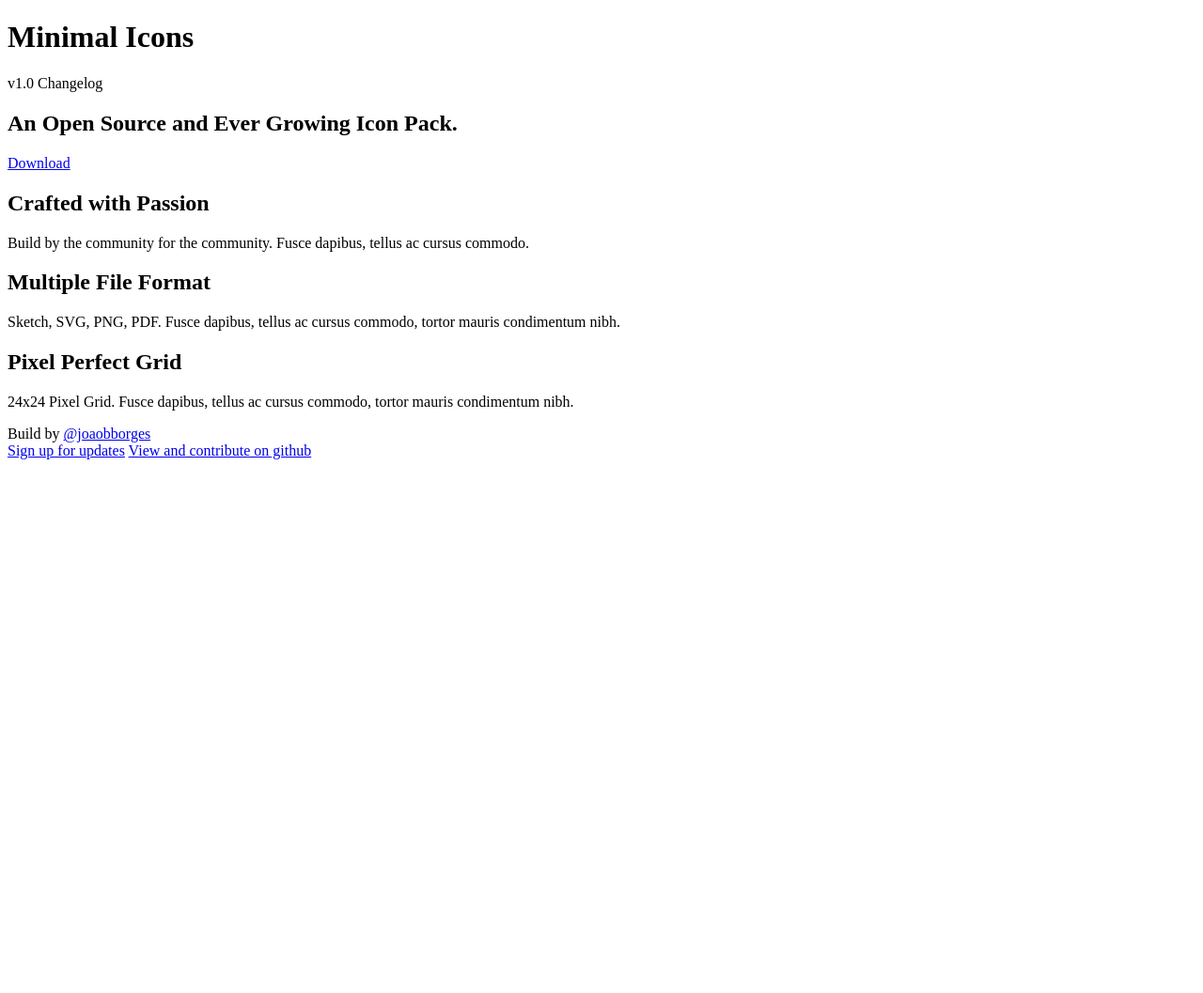
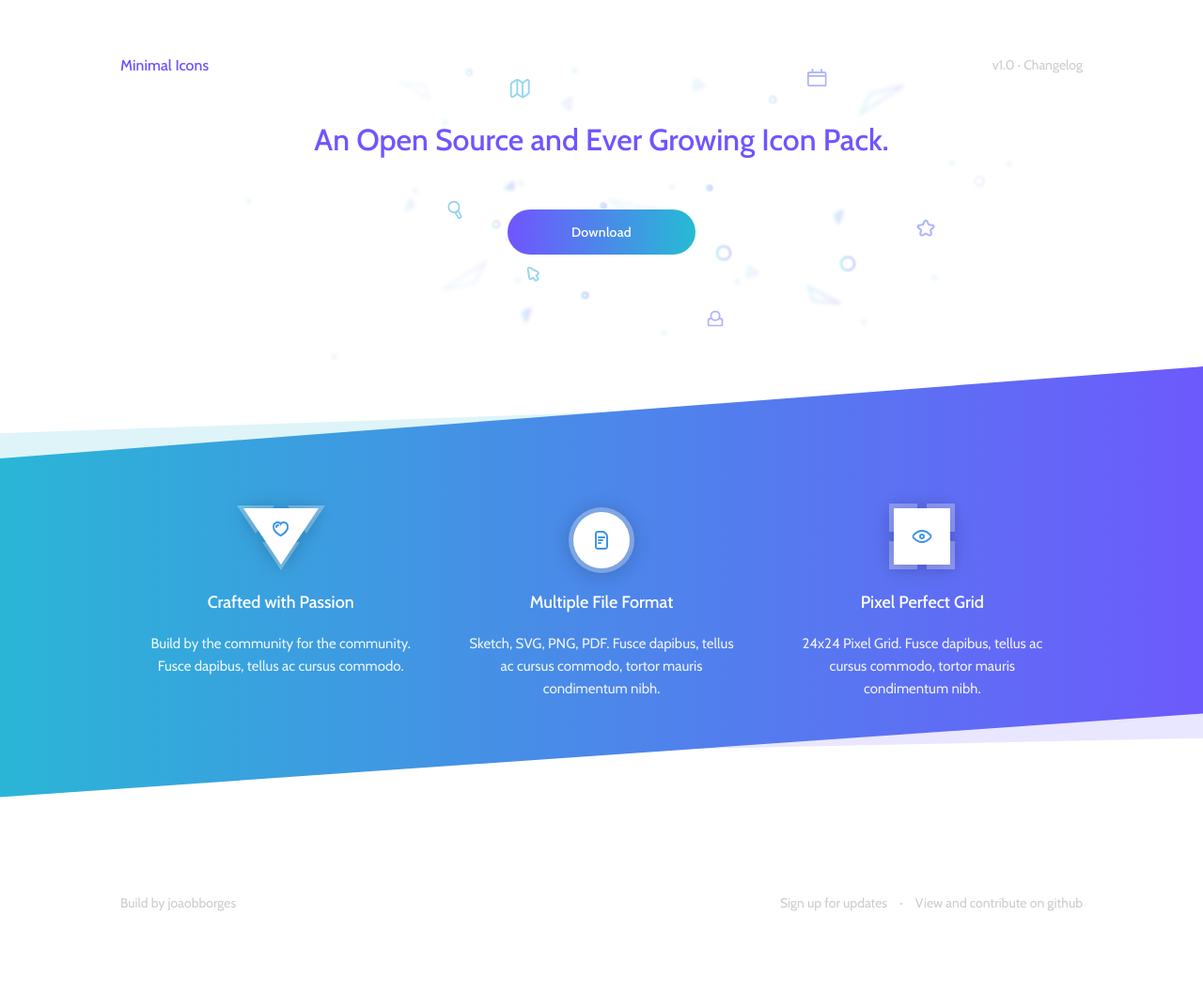
Before and after one commit to joaobborges/minimal-icons, a plain HTML site: page index.html in a window 1280 px wide. Shown: the whole page at 94% size. Before the commit the page ends 800 px from the top, so only its background shows below. Drawn offline with nearby package versions, Linux system fonts and the light colour scheme.

Commit message:
first styles for the landing page
still need to work on details

```diff
--- /dev/null
+++ b/css/style.css
@@ -0,0 +1,213 @@
+/* CSS Reset */
+
+html, body, div, span, applet, object, iframe,
+h1, h2, h3, h4, h5, h6, p, blockquote, pre,
+a, abbr, acronym, address, big, cite, code,
+del, dfn, em, img, ins, kbd, q, s, samp,
+small, strike, strong, sub, sup, tt, var,
+b, u, i, center,
+dl, dt, dd, ol, ul, li,
+fieldset, form, label, legend,
+table, caption, tbody, tfoot, thead, tr, th, td,
+article, aside, canvas, details, embed,
+figure, figcaption, footer, header, hgroup,
+menu, nav, output, ruby, section, summary,
+time, mark, audio, video {
+	margin: 0;
+	padding: 0;
+	border: 0;
+	font-size: 100%;
+	font: inherit;
+	vertical-align: baseline;
+}
+/* HTML5 display-role reset for older browsers */
+article, aside, details, figcaption, figure,
+footer, header, hgroup, menu, nav, section {
+	display: block;
+}
+body {
+	line-height: 1;
+}
+ol, ul {
+	list-style: none;
+}
+blockquote, q {
+	quotes: none;
+}
+blockquote:before, blockquote:after,
+q:before, q:after {
+	content: '';
+	content: none;
+}
+table {
+	border-collapse: collapse;
+	border-spacing: 0;
+}
+html {
+  box-sizing: border-box;
+}
+*, *:before, *:after {
+  box-sizing: inherit;
+}
+
+/* My Styles */
+
+/* Global */
+.container {
+  width: 80%;
+  height: 100%;
+  display: block;
+  margin:0 auto;
+  position: relative;
+}
+
+a {
+  text-decoration: none;
+  color:#cccccc;
+}
+a:hover {
+  color:#B3B3B3;
+}
+.right {
+  float: right;
+  display: inline-block;
+}
+.left {
+  float: left;
+  display: inline-block;
+}
+.col {
+  float: left;
+  display: inline-block;
+  width: 33.333%;
+  padding: 30px;
+  height: 200px;
+  position: relative;
+  top: 50%;
+  transform: translateY(-50%);
+}
+body {
+  font-family: 'Cabin', sans-serif;
+}
+
+header {
+  height: 96px;
+  width: 100%;
+}
+
+p {
+  font-size: 15px;
+  line-height: 24px;
+}
+
+.header-more {
+  padding: 62px 0 0 0;
+  font-size: 14px;
+  color:#CCCCCC;
+}
+
+.logo {
+  font-size: 16px;
+  color:#7154FF;
+  font-weight: 500;
+  padding: 62px 0 0 0;
+}
+
+.hero {
+
+  height:384px;
+  background: url("../img/background-hero.svg");
+  background-size: 822px 359px;
+  background-repeat: no-repeat;
+  background-position: 258px 48px;
+}
+.hero h1 {
+  font-size: 32px;
+  line-height: 48px;
+  color:#7154FF;
+  font-weight: 500;
+  text-align: center;
+  display: block;
+  padding: 125px 0 0;
+
+}
+.btn {
+  height: 48px;
+  width: 200px;
+  border-radius: 30px;
+  color:#FFFFFF;
+  background:#7154FF;
+  background-image: linear-gradient(-90deg, #26BBD4 0%, #7154FF 100%);
+  display: block;
+  text-decoration: none;
+  margin: 50px auto 0;
+  text-align: center;
+  font-size: 14px;
+  line-height: 48px;
+  font-weight: 500;
+  letter-spacing: 0.3px;
+  transition: transform .12s ease-in-out,color .12s ease-in-out;
+
+}
+.btn:hover {
+  color:#FFFFFF;
+  background-image: #7154FF;
+  transform: scale(1.1);
+  background-image: linear-gradient(-90deg, #7154FF 0%, #7154FF 100%);
+  transition: transform .12s ease-in-out,color .12s ease-in-out;
+}
+
+.features {
+
+  height: 470px;
+  width: 100%;
+  background: url("../img/section-bg.svg") center no-repeat;
+  position: relative;
+}
+
+.features h2, .features p {
+  text-align: center;
+  display: block;
+}
+
+.features h2 {
+  font-size: 18px;
+  line-height: 24px;
+  font-weight: 500;
+  margin: 80px 0 20px 0;
+  color: #FFFFFF;
+}
+
+.features p {
+  /* Build by the communi: */
+opacity: 0.9;
+color: #FFFFFF;
+
+}
+
+.features .col-one {
+  background:url("../img/icon-passion.svg") top center no-repeat;
+}
+.features .col-two {
+  background:url("../img/icon-files.svg") top center no-repeat;
+}
+.features .col-three {
+  background:url("../img/icon-grid.svg") top center no-repeat;
+}
+
+footer {
+  margin-top:100px;
+  margin-bottom: 50px;
+  height: 100px;
+  font-size: 14px;
+  color:#CCCCCC;
+}
+
+footer a {
+  color:#CCCCCC;
+}
+
+
+footer span {
+  margin:0 10px;
+}
--- a/index.html
+++ b/index.html
@@ -7,8 +7,8 @@
   <title>Minimal Icons</title>
   <meta name="description" content="Minimal Icon Pack - Free Open Source Project">
   <meta name="author" content="Joao Borges">
-
-  <link rel="stylesheet" href="">
+  <link href="https://fonts.googleapis.com/css?family=Cabin:400,500" rel="stylesheet">
+  <link rel="stylesheet" href="css/style.css">
 
   <!--[if lt IE 9]>
     <script src="https://cdnjs.cloudflare.com/ajax/libs/html5shiv/3.7.3/html5shiv.js"></script>
@@ -16,11 +16,11 @@
 </head>
 
 <body>
-  <header>
-    <h1 class="logo">Minimal Icons</h1>
-    <div>
+  <header class="container">
+    <h1 class="logo left">Minimal Icons</h1>
+    <div class="right header-more">
       <span class="version">v1.0</span>
-      <span class="changelog">Changelog</span>
+      <span class="changelog">· <a href="#">Changelog</a></span>
     </div>
   </header>
   <section class="hero">
@@ -28,6 +28,7 @@
     <a class="btn" href="#">Download</a>
   </section>
   <section class="features">
+    <div class="container">
       <div class="col col-one">
         <h2>Crafted with Passion</h2>
         <p>Build by the community for the community. Fusce dapibus, tellus ac cursus commodo.</p>
@@ -40,14 +41,18 @@
         <h2>Pixel Perfect Grid</h2>
         <p>24x24 Pixel Grid. Fusce dapibus, tellus ac cursus commodo, tortor mauris condimentum nibh.</p>
       </div>
+    </div>
   </section>
   <footer>
-    <div class="author">
-      Build by <a href="twitter.com/joaobborges">@joaobborges</a>
+    <div class="container">
+      <div class="author left">
+        Build by <a href="twitter.com/joaobborges">joaobborges</a>
       </div>
-    <div class="more">
+      <div class="more right">
         <a href="#">Sign up for updates</a>
+        <span>·</span>
         <a href="#">View and contribute on github</a>
+      </div>
     </div>
   </footer>
 
```
Also changed, not shown: img/background-hero.svg (added), img/icon-files.svg (added), img/icon-grid.svg (added), img/icon-passion.svg (added), img/section-bg.svg (added), 1 other file. Lines whose indentation alone changed are shown as unchanged.
